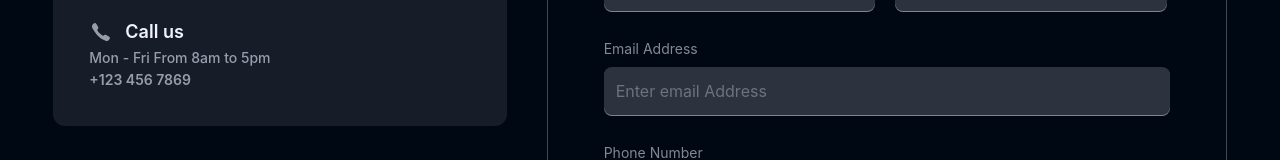
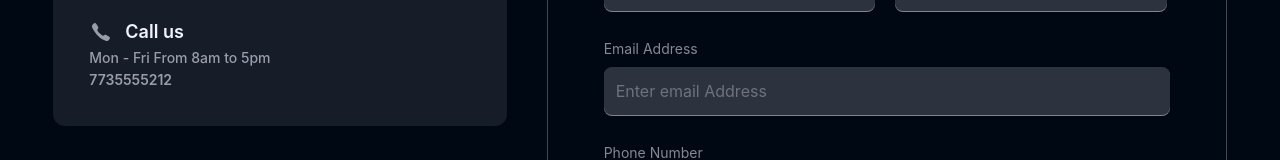
Before and after one commit to Ansorn07/Campus-Hive-Frontend, a React (Create React App) app: page /contact in a window 1280 px wide. Shown: the part 414-574 px from the top of the page. Built offline with nearby package versions, Linux system fonts and the light colour scheme; no server answers.

Commit message:
feat: updated features

```diff
--- a/src/pages/ContactPage.js
+++ b/src/pages/ContactPage.js
@@ -20,7 +20,7 @@ const ContactPage = () => {
         {
             title:"Call us",
             desc:"Mon - Fri From 8am to 5pm",
-            address:"+123 456 7869"
+            address:"7735555212"
         },
     ]
   return (
```
